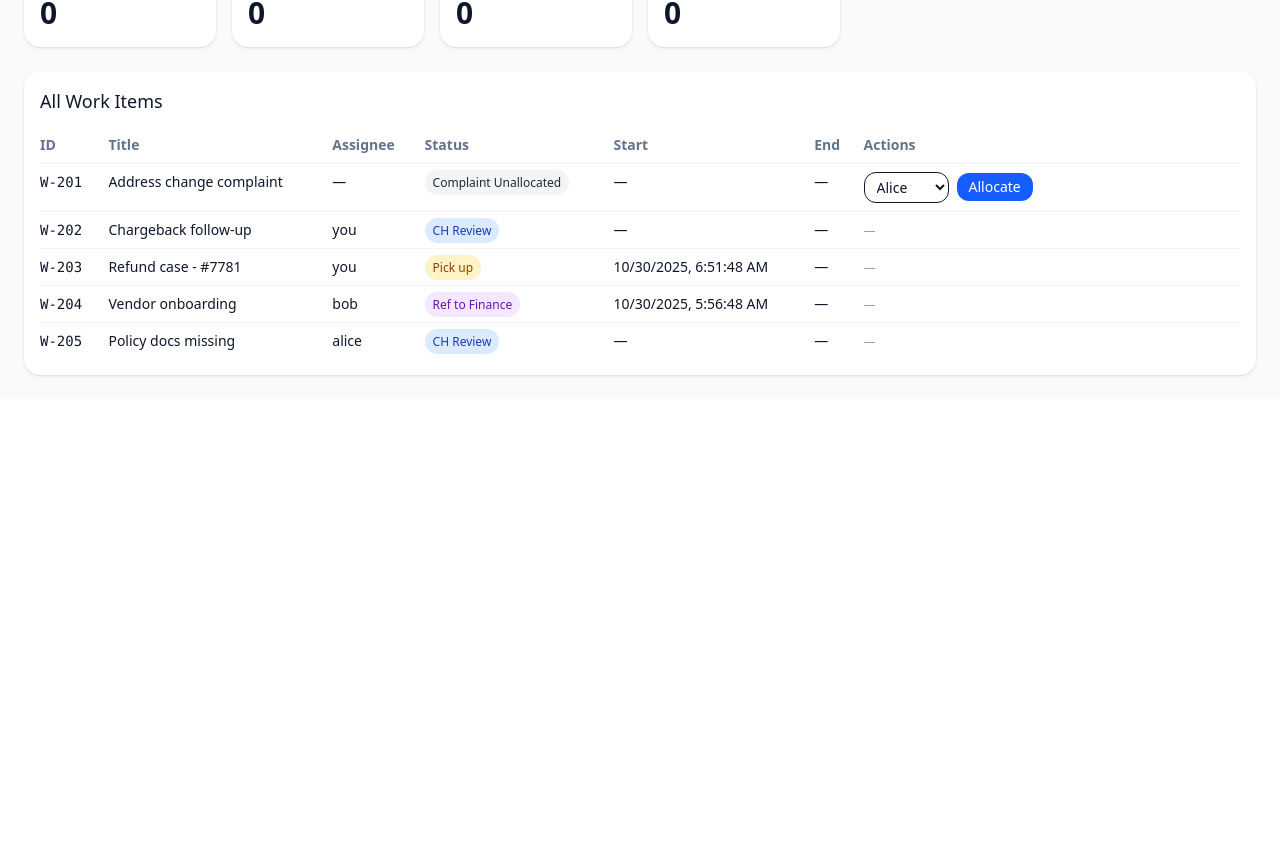
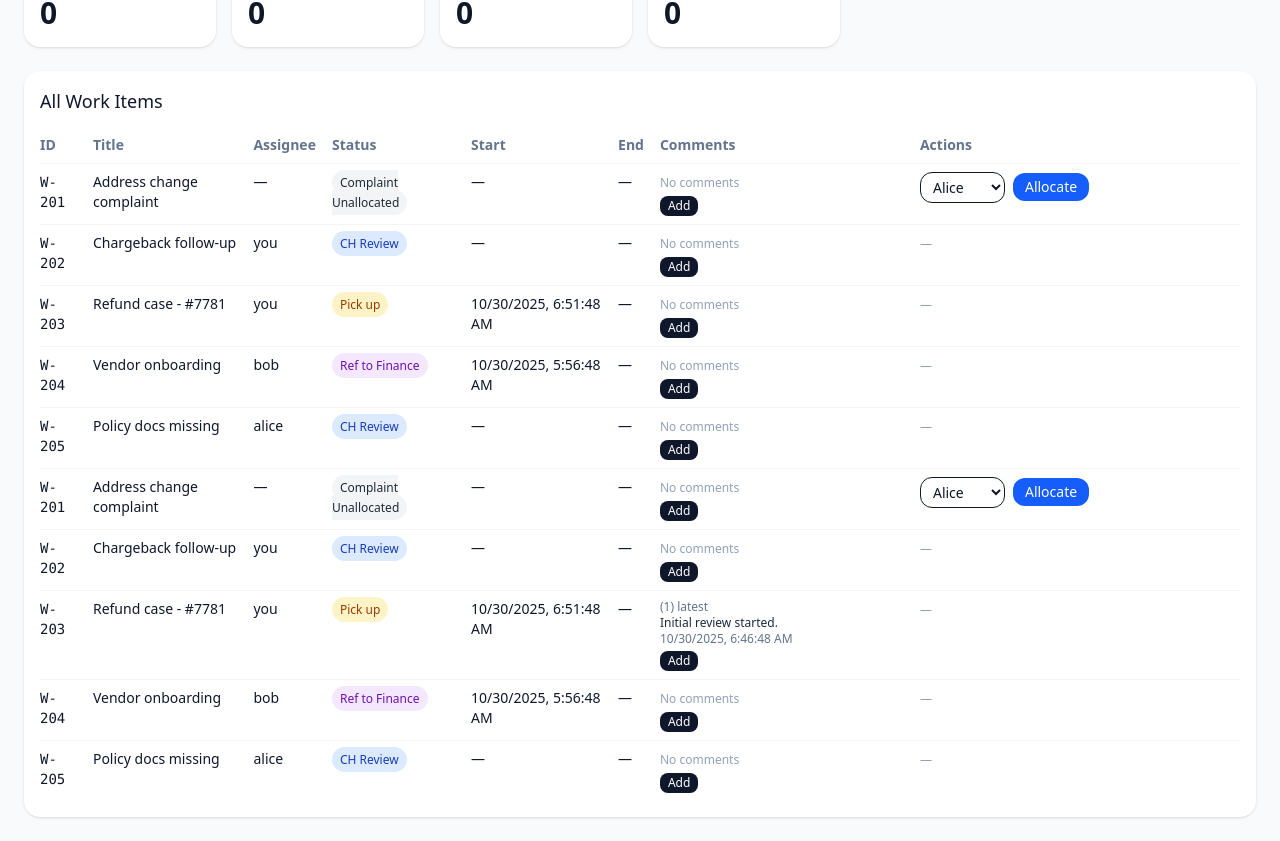
Before and after one commit to Mahiprabhu/workflow-ui, a React (Vite) app: page / in a window 1280 px wide. Shown: the part 415-1256 px from the top of the page. Before the commit the page ends 814 px from the top, so only its background shows below. Built offline with nearby package versions, Linux system fonts and the light colour scheme.

Commit message:
comments column with timestamped notes

```diff
--- a/src/App.jsx
+++ b/src/App.jsx
@@ -107,13 +107,19 @@ function canTransition(from, to) {
 }
 
 /* ------------------ Sample data + CH list ------------------ */
-const initialItems = [
+ const initialItems = [
   { id: "W-201", title: "Address change complaint", assignee: null, status: "complaint_unallocated", startTime: null, endTime: null },
   { id: "W-202", title: "Chargeback follow-up",    assignee: "you", status: "ch_review", startTime: null, endTime: null },
   { id: "W-203", title: "Refund case - #7781",      assignee: "you", status: "pick_up",   startTime: Date.now() - 5 * 60 * 1000, endTime: null },
   { id: "W-204", title: "Vendor onboarding",        assignee: "bob", status: "ref_to_finance", startTime: Date.now() - 60 * 60 * 1000, endTime: null },
   { id: "W-205", title: "Policy docs missing",      assignee: "alice", status: "ch_review", startTime: null, endTime: null },
-];
+  { id: "W-201", title: "Address change complaint", assignee: null,  status: "complaint_unallocated", startTime: null, endTime: null, comments: [] },
+  { id: "W-202", title: "Chargeback follow-up",     assignee: "you", status: "ch_review",             startTime: null, endTime: null, comments: [] },
+  { id: "W-203", title: "Refund case - #7781",      assignee: "you", status: "pick_up",               startTime: Date.now() - 5 * 60 * 1000, endTime: null,
+    comments: [{ ts: Date.now() - 10 * 60 * 1000, author: "you", text: "Initial review started." }] },
+  { id: "W-204", title: "Vendor onboarding",        assignee: "bob", status: "ref_to_finance",        startTime: Date.now() - 60 * 60 * 1000, endTime: null, comments: [] },
+  { id: "W-205", title: "Policy docs missing",      assignee: "alice",status: "ch_review",            startTime: null, endTime: null, comments: [] },
+ ];
 
 const CH_NAMES = ["Alice", "Bob", "Charlie", "Deepa", "Ehsan", "you"]; // sample list
 
@@ -257,6 +263,17 @@ export default function App() {
     }
   }
 
+  function handleAddComment(item) {
+  const text = window.prompt(`Add comment for ${item.id}:`);
+  if (!text || !text.trim()) return;
+  const note = { ts: Date.now(), author: currentUser, text: text.trim() };
+  setItems(prev =>
+    prev.map(it => it.id === item.id ? { ...it, comments: [...(it.comments ?? []), note] } : it)
+  );
+  pushToast(`Added comment on ${item.id}`);
+}
+
+
   /* ---- UI helpers ---- */
   const fmt = (ts) => (ts ? new Date(ts).toLocaleString() : "—");
   const pill = (status) =>
@@ -279,6 +296,9 @@ export default function App() {
       ref_to_timeline_update: "bg-purple-100 text-purple-800",
     }[status]);
 
+  const fmtShort = (s, n = 30) => (s.length > n ? s.slice(0, n) + "…" : s);
+
+
   const referralTargets = [
     "ref_to_bo_uk",
     "ref_to_bo_ind",
@@ -296,8 +316,8 @@ export default function App() {
     <div className="min-h-screen bg-slate-50 text-slate-900 p-6">
       <div className="max-w-7xl mx-auto">
         <header className="mb-6">
-          <h1 className="text-2xl font-semibold">Workflow Tracker</h1>
-          <p className="text-sm text-slate-600">Step 3 — expanded statuses + manager allocation</p>
+          <h1 className="text-2xl font-semibold">Complaints Workflow Tracker</h1>
+          <p className="text-sm text-slate-600">Simplified Workflow Engine</p>
         </header>
 
         {/* Tabs */}
@@ -344,6 +364,7 @@ export default function App() {
                       <th className="py-2 pr-4">Status</th>
                       <th className="py-2 pr-4">Start</th>
                       <th className="py-2 pr-4">End</th>
+                      <th className="py-2 pr-4">Comments</th>
                       <th className="py-2 pr-4">Actions</th>
                     </tr>
                   </thead>
@@ -360,6 +381,30 @@ export default function App() {
                         </td>
                         <td className="py-2 pr-4">{fmt(it.startTime)}</td>
                         <td className="py-2 pr-4">{fmt(it.endTime)}</td>
+                        <td className="py-2 pr-4 min-w-[260px]">
+                          {it.comments && it.comments.length > 0 ? (
+                            <div className="text-xs">
+                              <div className="text-slate-500">({it.comments.length}) latest</div>
+                              <div className="text-slate-800">
+                                {fmtShort(it.comments[it.comments.length - 1].text, 40)}
+                              </div>
+                              <div className="text-slate-500">
+                                {new Date(it.comments[it.comments.length - 1].ts).toLocaleString()}
+                              </div>
+                            </div>
+                          ) : (
+                            <span className="text-slate-400 text-xs">No comments</span>
+                          )}
+                          <div>
+                            <button
+                              type="button"
+                              className="mt-1 px-2 py-0.5 rounded-lg bg-slate-900 text-white text-xs"
+                              onClick={() => handleAddComment(it)}
+                            >
+                              Add
+                            </button>
+                          </div>
+                        </td>
                         <td className="py-2 pr-4 min-w-[320px]">
                           {it.status === "complaint_unallocated" ? (
                             <div className="flex items-center gap-2">
@@ -424,6 +469,7 @@ export default function App() {
                       <th className="py-2 pr-4">Status</th>
                       <th className="py-2 pr-4">Start</th>
                       <th className="py-2 pr-4">End</th>
+                      <th className="py-2 pr-4">Comments</th>
                       <th className="py-2 pr-4">Actions</th>
                     </tr>
                   </thead>
@@ -440,6 +486,30 @@ export default function App() {
                         </td>
                         <td className="py-2 pr-4">{fmt(it.startTime)}</td>
                         <td className="py-2 pr-4">{fmt(it.endTime)}</td>
+                        <td className="py-2 pr-4 min-w-[260px]">
+                          {it.comments && it.comments.length > 0 ? (
+                            <div className="text-xs">
+                              <div className="text-slate-500">({it.comments.length}) latest</div>
+                              <div className="text-slate-800">
+                                {fmtShort(it.comments[it.comments.length - 1].text, 40)}
+                              </div>
+                              <div className="text-slate-500">
+                                {new Date(it.comments[it.comments.length - 1].ts).toLocaleString()}
+                              </div>
+                            </div>
+                          ) : (
+                            <span className="text-slate-400 text-xs">No comments</span>
+                          )}
+                          <div>
+                            <button
+                              type="button"
+                              className="mt-1 px-2 py-0.5 rounded-lg bg-slate-900 text-white text-xs"
+                              onClick={() => handleAddComment(it)}
+                            >
+                              Add
+                            </button>
+                          </div>
+                        </td>
                         <td className="py-2 pr-4 min-w-[360px]">
                           <div className="flex flex-wrap gap-2 items-center">
                             {it.status === "ch_review" && it.assignee === currentUser && (
@@ -548,6 +618,7 @@ export default function App() {
                       <th className="py-2 pr-4">Status</th>
                       <th className="py-2 pr-4">Start</th>
                       <th className="py-2 pr-4">End</th>
+                      <th className="py-2 pr-4">Comments</th>
                       <th className="py-2 pr-4">Actions</th>
                     </tr>
                   </thead>
@@ -567,6 +638,30 @@ export default function App() {
                         </td>
                         <td className="py-2 pr-4">{fmt(it.startTime)}</td>
                         <td className="py-2 pr-4">{fmt(it.endTime)}</td>
+                        <td className="py-2 pr-4 min-w-[260px]">
+                          {it.comments && it.comments.length > 0 ? (
+                            <div className="text-xs">
+                              <div className="text-slate-500">({it.comments.length}) latest</div>
+                              <div className="text-slate-800">
+                                {fmtShort(it.comments[it.comments.length - 1].text, 40)}
+                              </div>
+                              <div className="text-slate-500">
+                                {new Date(it.comments[it.comments.length - 1].ts).toLocaleString()}
+                              </div>
+                            </div>
+                          ) : (
+                            <span className="text-slate-400 text-xs">No comments</span>
+                          )}
+                          <div>
+                            <button
+                              type="button"
+                              className="mt-1 px-2 py-0.5 rounded-lg bg-slate-900 text-white text-xs"
+                              onClick={() => handleAddComment(it)}
+                            >
+                              Add
+                            </button>
+                          </div>
+                        </td>
                         <td className="py-2 pr-4 min-w-[240px]">
                           <button
                             type="button"
```
